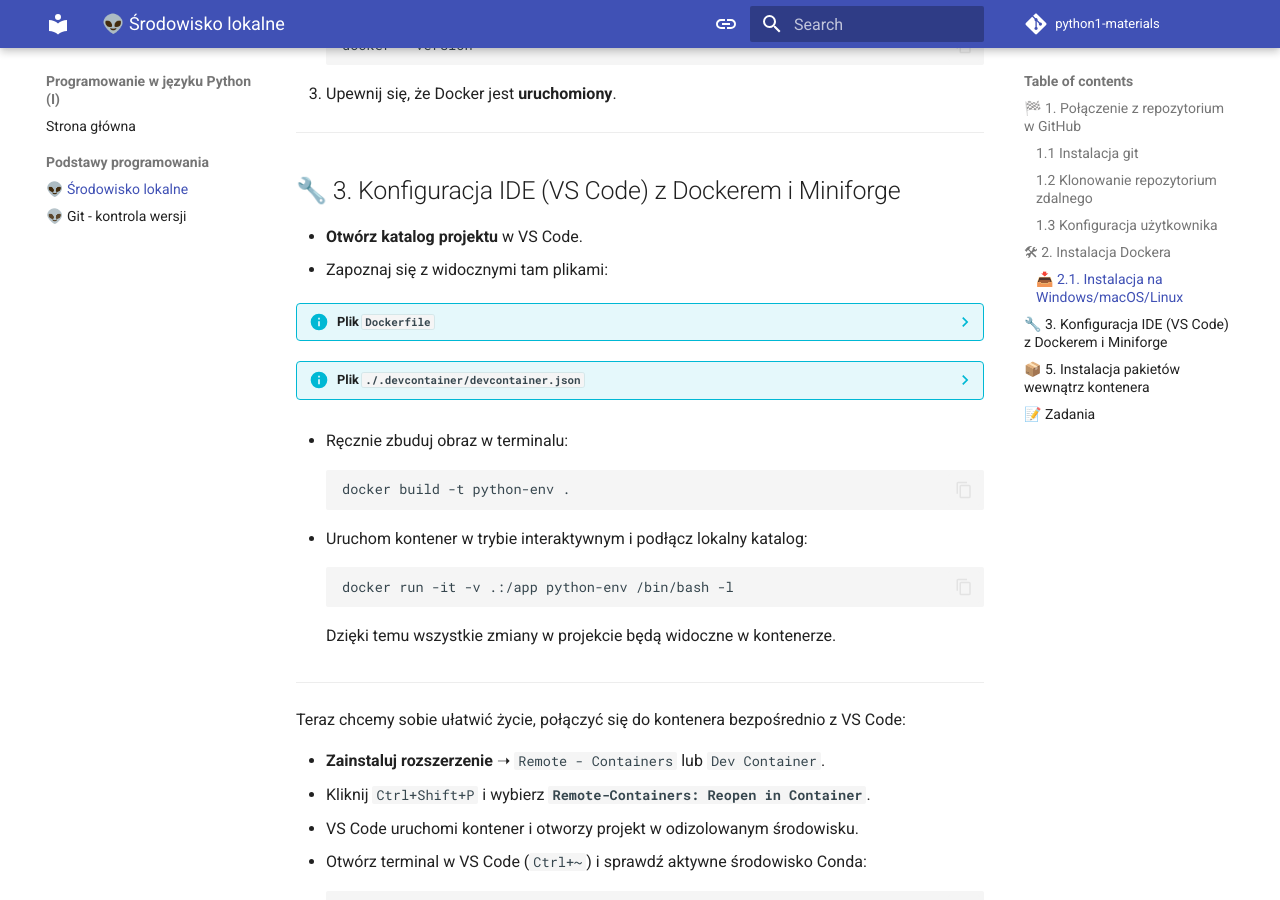
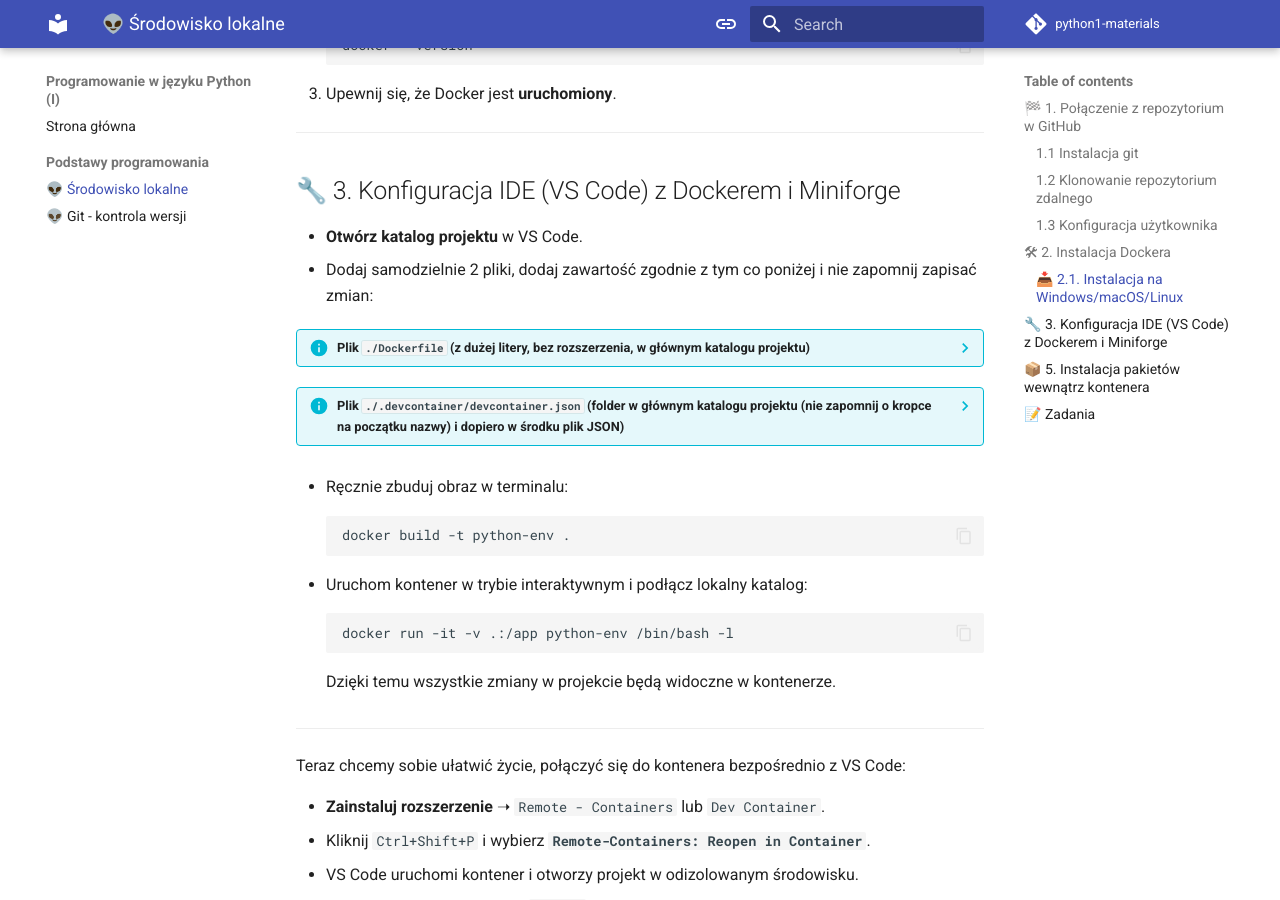
Before and after one commit to agh-geospatial/python1-materials, an MkDocs documentation site: the page built from docs/zaj0/srod-lok.md, in a window 1280 px wide and 900 px high, scrolled down 1708 px. Built offline with MkDocs 1.6.1 and Material for MkDocs 9.7.7, drawn with Linux system fonts in a browser that asks for light colours; comment, search, counter and statistics services are not loaded.

Commit message:
zaj01 p4

````diff
--- a/docs/zaj0/srod-lok.md
+++ b/docs/zaj0/srod-lok.md
@@ -92,9 +92,9 @@ git config user.email "twoj@email.com"
 ## 🔧 3. Konfiguracja IDE (VS Code) z Dockerem i Miniforge
 
 - **Otwórz katalog projektu** w VS Code.
-- Zapoznaj się z widocznymi tam plikami:
+- Dodaj samodzielnie 2 pliki, dodaj zawartość zgodnie z tym co poniżej i nie zapomnij zapisać zmian:
 
-???- info "Plik `Dockerfile`"
+???- info "Plik `./Dockerfile` (z dużej litery, bez rozszerzenia, w głównym katalogu projektu)"
 
     Ten plik definiuje obraz Dockera z preinstalowanym Pythonem i condą.
 
@@ -106,7 +106,7 @@ git config user.email "twoj@email.com"
     CMD ["/bin/bash", "-l"]
     ```
 
-???- info "Plik `./.devcontainer/devcontainer.json`"
+???- info "Plik `./.devcontainer/devcontainer.json` (folder w głównym katalogu projektu (nie zapomnij o kropce na początku nazwy) i dopiero w środku plik JSON)"
 
     Ten plik konfiguruje VS Code do pracy w kontenerze Dockera z odpowiednimi rozszerzeniami.
 
````
